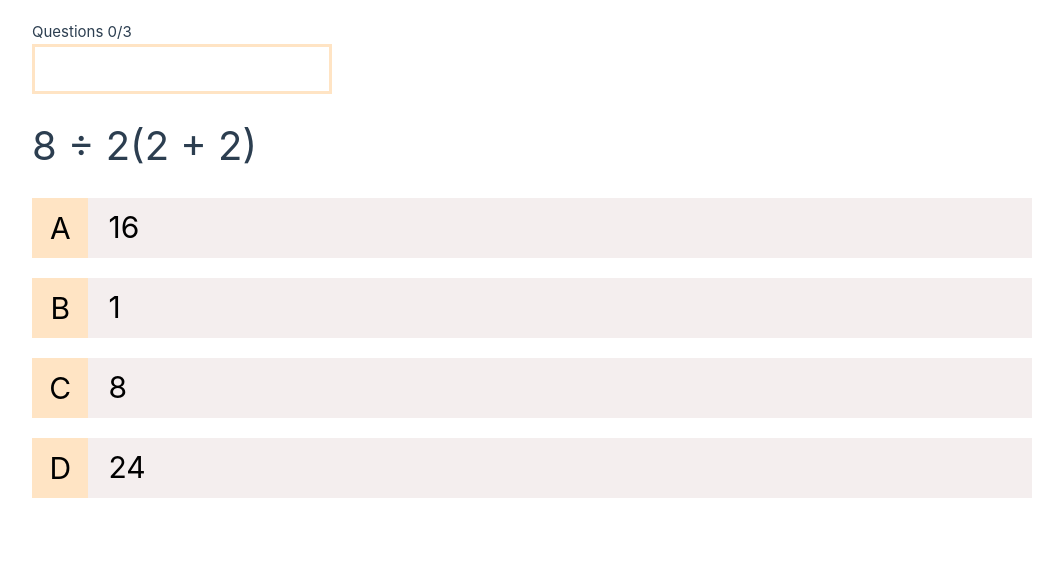
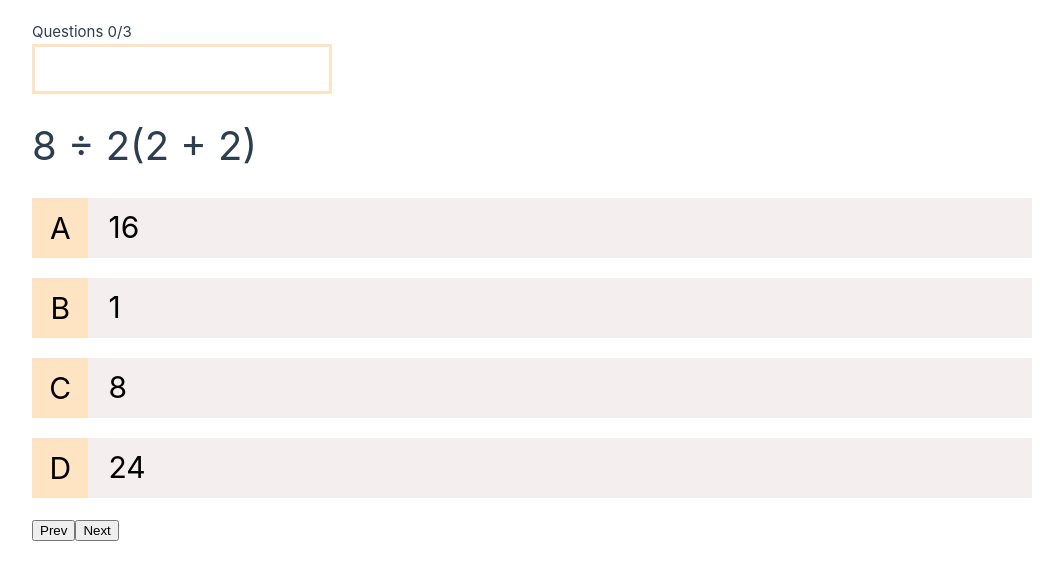
Before and after one commit to Chandanindalkar/vue-quizapp, a Vue app: page /quiz/1 in a window 1280 px wide. Shown: the top 580 px of the page, without its empty margins (108-1171 px from the left). Built offline with nearby package versions, Linux system fonts and the light colour scheme.

Commit message:
rendered components by iterating over props

```diff
--- a/src/components/QuizHeader.vue
+++ b/src/components/QuizHeader.vue
@@ -5,7 +5,7 @@
 
 const { questionStatus } = defineProps(['questionStatus']);
 
-// const questionStatus = ref();
+// const stat = ref();
 
 </script>
 
--- a/src/views/QuizView.vue
+++ b/src/views/QuizView.vue
@@ -14,8 +14,10 @@
 
 const quiz = quizes.find(q => q.id == quizId);
 
-const questionStatus = `${currentQuestionIndex.value}/${quiz.questions.length}`;
-
+const questionStatus = ref(`${currentQuestionIndex.value}/${quiz.questions.length}`);
+watch(() => currentQuestionIndex.value, () => {
+  questionStatus.value = `${currentQuestionIndex.value}/${quiz.questions.length}`;
+})
 </script>
 
 <template>
@@ -23,13 +25,14 @@
     <!-- {{ quiz }} -->
     <QuizHeader
       :questionStatus="questionStatus"
-      :questionNumber="currentQuestionIndex"
     />
     <div>
       <Question
         :question="quiz.questions[currentQuestionIndex]"
       />
     </div>
+    <button @click="currentQuestionIndex--">Prev</button>
+    <button @click="currentQuestionIndex++">Next</button>
 
   </div>
 </template>
```
